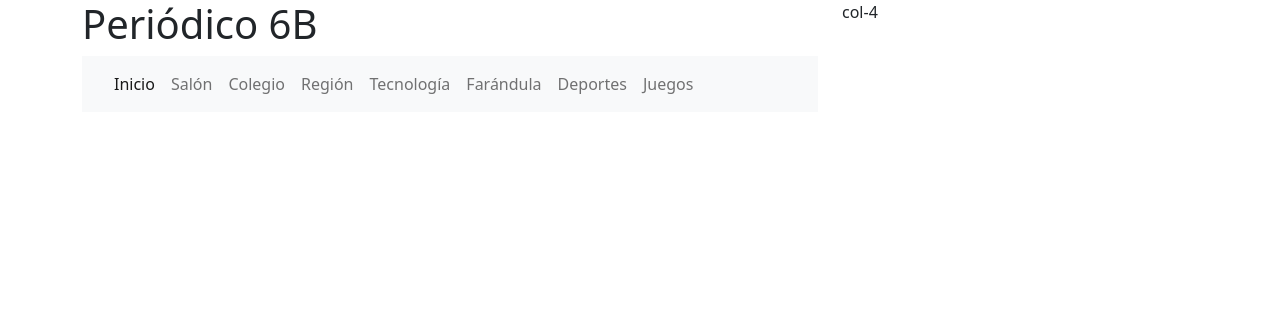
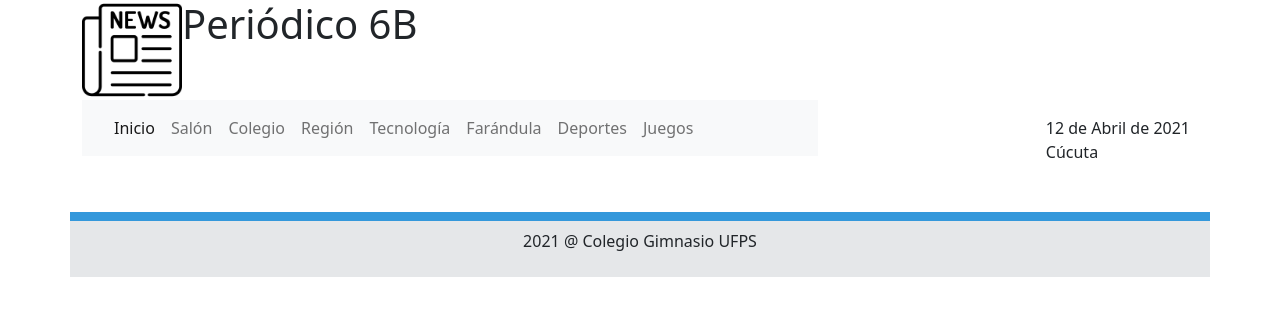
Before and after one commit to NAJILUC/najiluc.github.io, a plain HTML site: page PrimerPrevio/index.html in a window 1280 px wide. Drawn offline with Linux system fonts and the light colour scheme; no server answers.

Commit message:
commit 3

```diff
--- /dev/null
+++ b/PrimerPrevio/css/styles.css
@@ -0,0 +1,8 @@
+.footer {
+  border-top: 9px solid #3498db;
+  text-align: center;
+  background-color: #e5e7e9;
+}
+.im-icono {
+  width: 100px;
+}
--- a/PrimerPrevio/index.html
+++ b/PrimerPrevio/index.html
@@ -4,19 +4,20 @@
     <meta charset="UTF-8">
     <meta http-equiv="X-UA-Compatible" content="IE=edge">
     <meta name="viewport" content="width=device-width, initial-scale=1.0">
+    <link rel="stylesheet" href="css/styles.css"/>
     <link rel="stylesheet" href="css/bootstrap.min.css"/>
     <script src="js/bootstrap.min.js"></script>
-    <title>Document</title>
+    <title>Periódico Informativo</title>
 </head>
 <body>
 
     <div class="container">
         <div class="row">
+            <div>
+                <h1 class=""><img src="Img/Icono periodico 6B.png" class="im-icono rounded float-start" alt="" >Periódico 6B</h1>
+            </div>
             <div class="col-8">
-            <div>
-                <img src="" class="rounded float-start" alt="" >
-                <h1>Periódico 6B</h1>
-            </div>
+
             <nav class="navbar navbar-expand-lg navbar-light bg-light">
                 <div class="container-fluid">
                 <div class="collapse navbar-collapse" id="navbarSupportedContent">
@@ -49,9 +50,21 @@
                 </div>
                 </div>
             </nav>
+            <div id="noticias"></div>
+
             </div>
-            <div class="col-4">col-4</div>
+
+            <div class="col-4">
+                <p class="p-2 mt-2 float-end">12 de Abril de 2021<br>Cúcuta</p>
+            </div>
+            <div class="footer mt-4">
+                <p class="p-2">2021 @ Colegio Gimnasio UFPS</p>
+            </div>
         </div>
     </div>
+
+    <script src="js/consultas.js">
+
+    </script>
 </body>
 </html>
--- /dev/null
+++ b/PrimerPrevio/js/consultas.js
@@ -0,0 +1,3 @@
+fetch("http://demo6497253.mockable.io/categoria/deporte")
+  .then((response) => response.json())
+  .then((data) => console.log(data));
```
